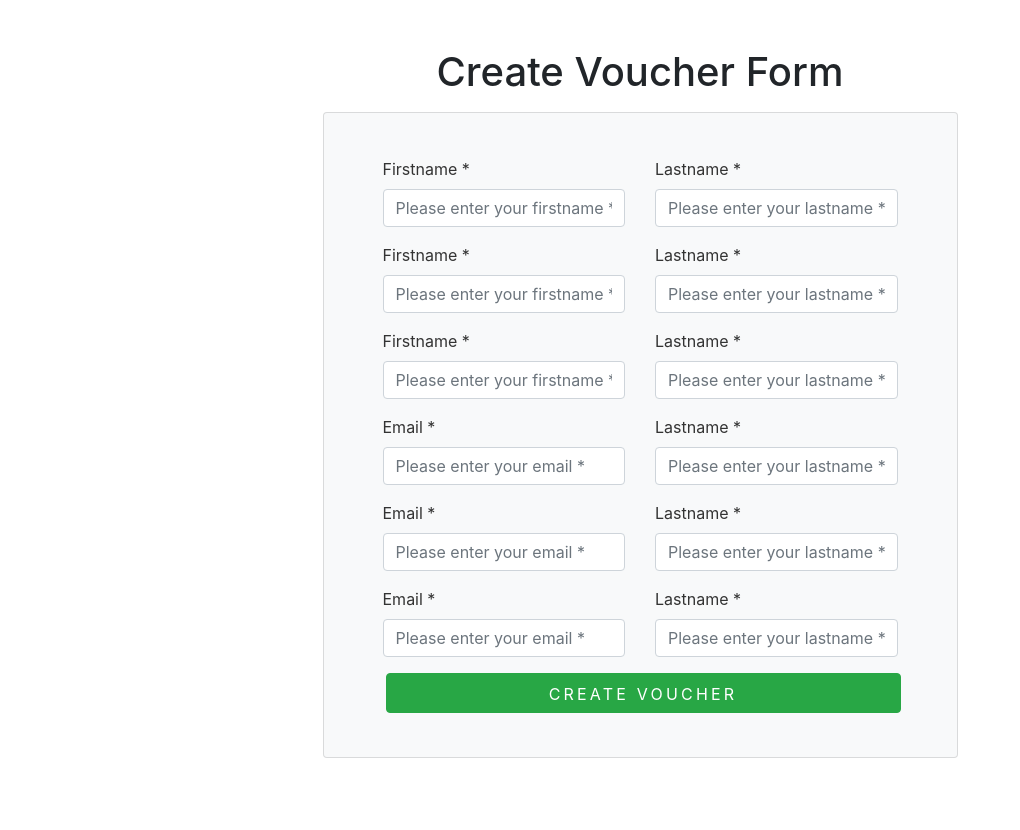
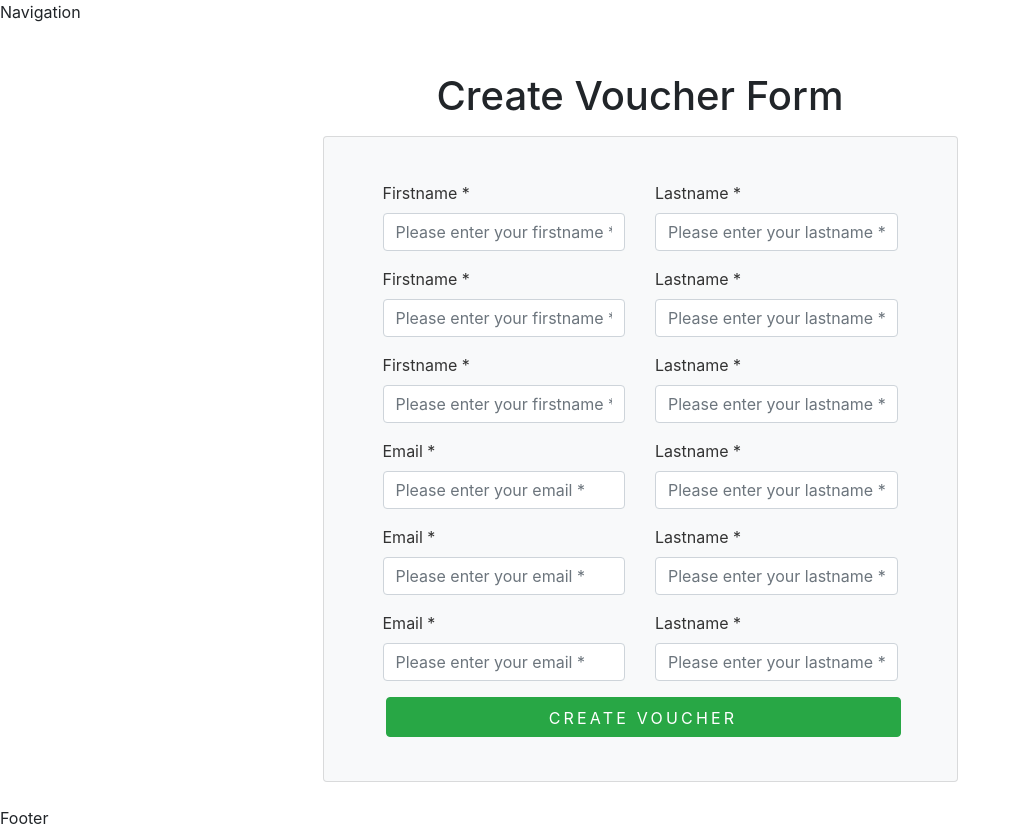
Before and after one commit to nikindtmas1/gift-vouchers, a React (Create React App) app in the folder client/: page / in a window 1280 px wide. Shown: the whole page, without its empty margins (0-1020 px from the left). Before the commit the page ends 800 px from the top, so only its background shows below. Built offline with nearby package versions, Linux system fonts and the light colour scheme.

Commit message:
Import navigation and footer

```diff
--- a/client/src/App.js
+++ b/client/src/App.js
@@ -1,11 +1,16 @@
 import CreatePage from "./components/CreatePage/CreatePage";
+import Navigation from "./components/Navigation/Navigation";
+import Footer from "./components/Footer/Footer";
 
 function App() {
   return (
     <div className="App">
       <header className="App-header">
+          <Navigation />
           <CreatePage />
       </header>
+      <div><br /></div>
+      <Footer />
     </div>
   );
 }
```
